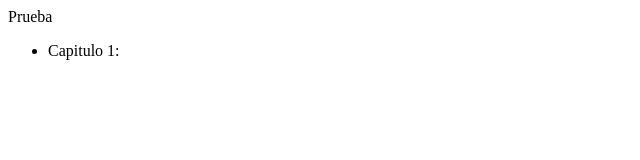
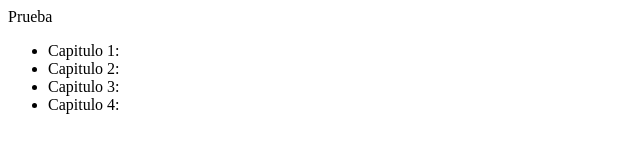
Before and after one commit to raul-lp/book, a plain HTML site: page index.html in a window 1280 px wide. Shown: the whole page, without its empty margins (0-640 px from the left). Drawn offline with Linux system fonts and the light colour scheme.

Commit message:
Capitulo 2 añadido

```diff
--- a/index.html
+++ b/index.html
@@ -2,9 +2,12 @@
 <head></head>
 <body>
 Prueba
+<!-- Esto es un comentario -->
 <ul>
     <li>Capitulo 1:</li>
+    <li>Capitulo 2:</li>
+    <li>Capitulo 3:</li>
+    <li>Capitulo 4:</li>
 </ul>
-
 </body>
 </html>
```
Also changed, not shown: chapters/chapter1.html (added, +5 -0 lines), chapters/chapter2.html (added, +6 -0 lines).
